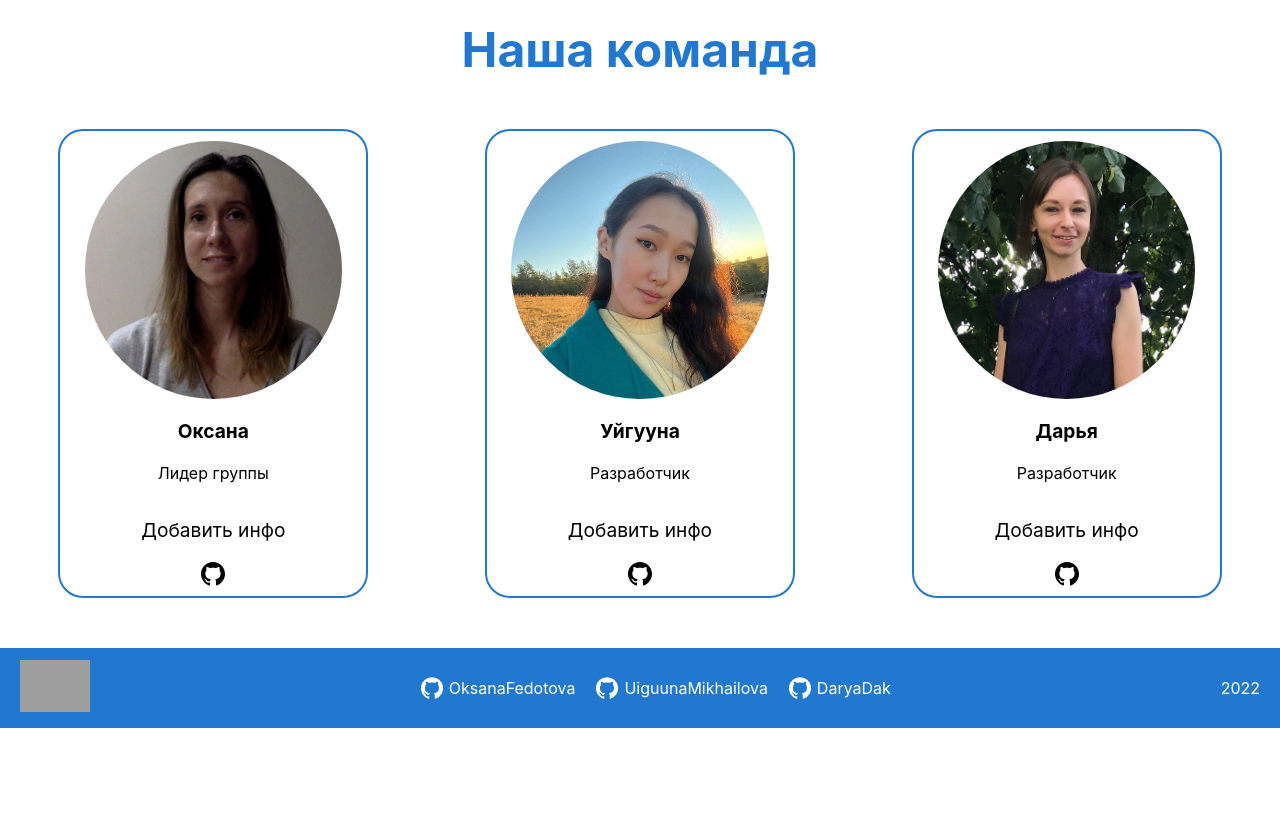
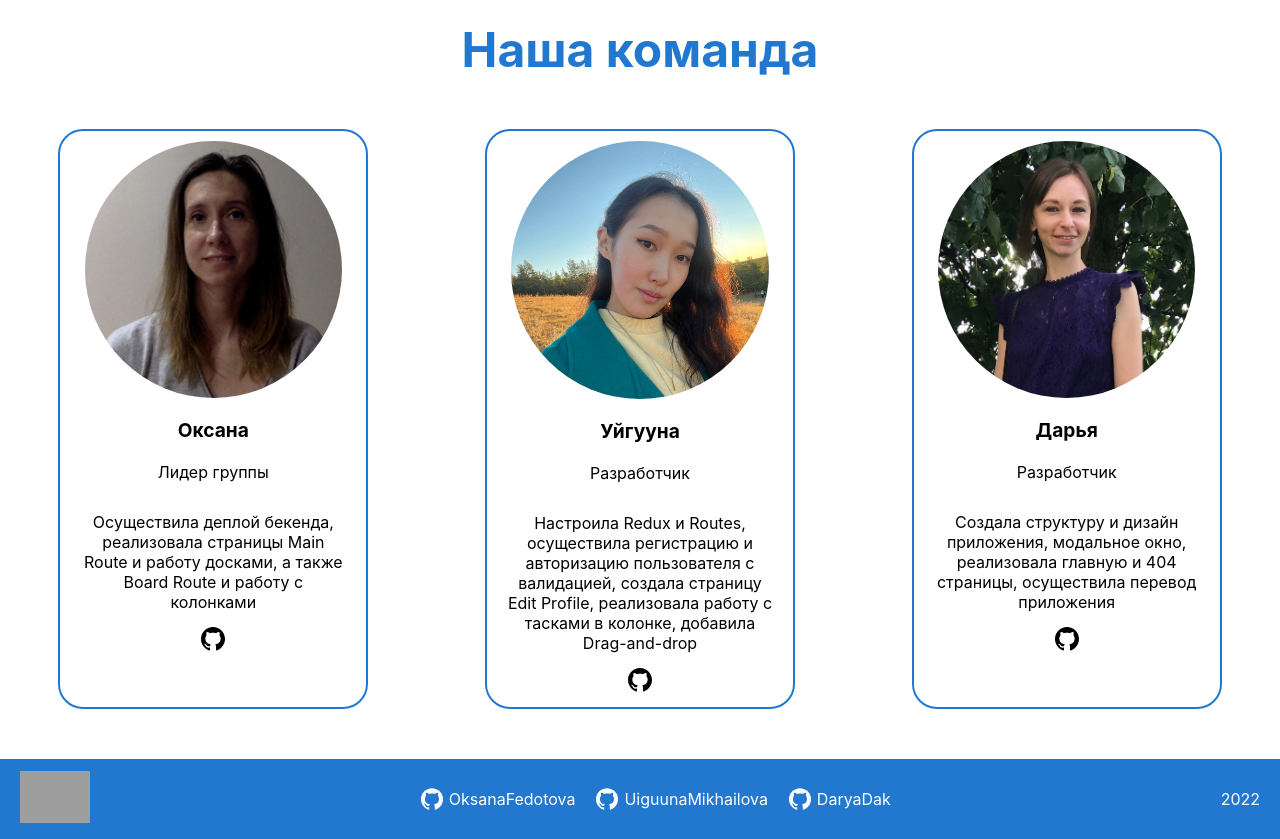
Before and after one commit to OksanaFedotova/project-management-app, a React (Create React App) app: page /boards/1#/welcome in a window 1280 px wide. Shown: the part 780-1619 px from the top of the page. Before the commit the page ends 1508 px from the top, so only its background shows below. Built offline with nearby package versions, Linux system fonts and the light colour scheme; grey boxes are pictures that could not be loaded.

Commit message:
feat: add text to cards

```diff
--- a/src/components/Team/Team.css
+++ b/src/components/Team/Team.css
@@ -18,8 +18,9 @@
   display: flex;
   flex-direction: column;
   align-items: center;
-  justify-content: center;
+  justify-content: flex-start;
   width: 25%;
+  min-height: 580px;
   flex-wrap: wrap;
   padding: 10px;
   border: 2px var(--blue-color) solid;
@@ -33,7 +34,6 @@
 
 .team-member-image {
   width: 90%;
-  height: 90%;
   object-fit: cover;
   border-radius: 50%;
 }
@@ -45,13 +45,13 @@
 }
 
 .team-member-role {
-  padding-bottom: 15px;
+  padding-bottom: 10px;
 }
 
 .team-member-decription {
-  padding: 20px;
+  padding: 20px 10px 15px 10px;
   text-align: center;
-  font-size: 1.2rem;
+  font-size: 1rem;
   cursor: pointer;
 }
 
@@ -68,6 +68,7 @@
 @media (max-width: 640px) {
   .team-member {
     width: 80%;
+    min-height: 450px;
   }
 
   .team-member-image {
--- a/src/i18n/messages.ts
+++ b/src/i18n/messages.ts
@@ -17,9 +17,12 @@ export const messages = {
     developer_two: 'Дарья',
     team_role: 'Разработчик',
     team_role_lead: 'Лидер группы',
-    lead_role_description: 'Добавить инфо',
-    role_one_description: 'Добавить инфо',
-    role_two_description: 'Добавить инфо',
+    lead_role_description:
+      'Осуществила деплой бекенда, реализовала страницы Main Route и работу досками, а также Board Route и работу с колонками',
+    role_one_description:
+      'Настроила Redux и Routes, осуществила регистрацию и авторизацию пользователя с валидацией, создала страницу Edit Profile, реализовала работу с тасками в колонке, добавила Drag-and-drop',
+    role_two_description:
+      'Создала структуру и дизайн приложения, модальное окно, реализовала главную и 404 страницы, осуществила перевод приложения',
     enter: 'Войти',
     login_required: 'Логин обязателен',
     have_no_account: 'Ещё нет аккаунта? Зарегистрироваться',
@@ -82,9 +85,12 @@ export const messages = {
     developer_two: 'Darya',
     team_role: 'Developer',
     team_role_lead: 'Team lead',
-    lead_role_description: 'Add info',
-    role_one_description: 'Add info',
-    role_two_description: 'Add info',
+    lead_role_description:
+      'Deployed backend, implemented Main Route page with boards and Board Route page with columns',
+    role_one_description:
+      'Set up Redux and Routes, performed user registration and authorization with validation, created Edit Profile page, implemented work with tasks in the column, added Drag-and-drop',
+    role_two_description:
+      'Created the structure, design of application and modal window, implemented Welcome and 404 pages, translated the application',
     enter: 'Sign In',
     login_required: 'Login required',
     have_no_account: 'Do not have an account? Register',
```
